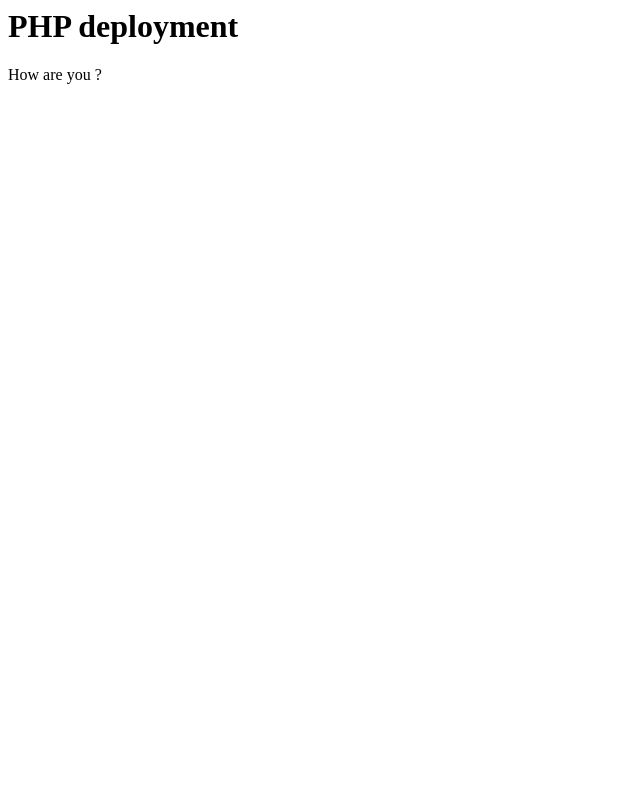
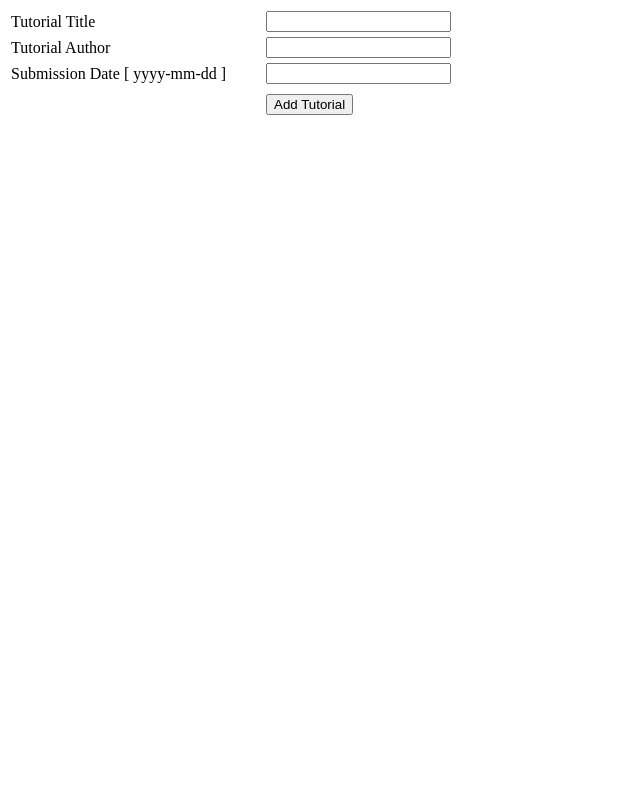
Before and after one commit to akjena/phpsample, a PHP site: page / in a window 1280 px wide. Shown: the whole page, without its empty margins (0-640 px from the left). Run offline with PHP 8.4, Linux system fonts and the light colour scheme.

Commit message:
Update index.php

```diff
--- a/index.php
+++ b/index.php
@@ -1,13 +1,84 @@
 <html>
 
- <head>
-  <title>PHP App</title>
- </head>
-<body>
+   <head>
+      <title>Add New Record in MySQL Database</title>
+   </head>
 
-<h1>PHP deployment</h1>
+   <body>
+      <?php
+         if(isset($_POST['add'])) {
+            $dbhost = 'localhost:3036';
+            $dbuser = 'root';
+            $dbpass = 'rootpassword';
+            $conn = mysql_connect($dbhost, $dbuser, $dbpass);
 
-<?php echo "How are you ?"; ?>
+            if(! $conn ) {
+               die('Could not connect: ' . mysql_error());
+            }
 
-</body>
+            if(! get_magic_quotes_gpc() ) {
+               $tutorial_title = addslashes ($_POST['tutorial_title']);
+               $tutorial_author = addslashes ($_POST['tutorial_author']);
+            } else {
+               $tutorial_title = $_POST['tutorial_title'];
+               $tutorial_author = $_POST['tutorial_author'];
+            }
+
+            $submission_date = $_POST['submission_date'];
+
+            $sql = "INSERT INTO tutorials_tbl ".
+               "(tutorial_title,tutorial_author, submission_date) "."VALUES ".
+               "('$tutorial_title','$tutorial_author','$submission_date')";
+               mysql_select_db('TUTORIALS');
+            $retval = mysql_query( $sql, $conn );
+
+            if(! $retval ) {
+               die('Could not enter data: ' . mysql_error());
+            }
+
+            echo "Entered data successfully\n";
+            mysql_close($conn);
+         } else {
+      ?>
+
+      <form method = "post" action = "<?php $_PHP_SELF ?>">
+         <table width = "600" border = "0" cellspacing = "1" cellpadding = "2">
+            <tr>
+               <td width = "250">Tutorial Title</td>
+               <td>
+                  <input name = "tutorial_title" type = "text" id = "tutorial_title">
+               </td>
+            </tr>
+
+            <tr>
+               <td width = "250">Tutorial Author</td>
+               <td>
+                  <input name = "tutorial_author" type = "text" id = "tutorial_author">
+               </td>
+            </tr>
+
+            <tr>
+               <td width = "250">Submission Date [   yyyy-mm-dd ]</td>
+               <td>
+                  <input name = "submission_date" type = "text" id = "submission_date">
+               </td>
+            </tr>
+
+            <tr>
+               <td width = "250"> </td>
+               <td> </td>
+            </tr>
+
+            <tr>
+               <td width = "250"> </td>
+               <td>
+                  <input name = "add" type = "submit" id = "add"  value = "Add Tutorial">
+               </td>
+            </tr>
+         </table>
+      </form>
+   <?php
+      }
+   ?>
+   </body>
 </html>
```
